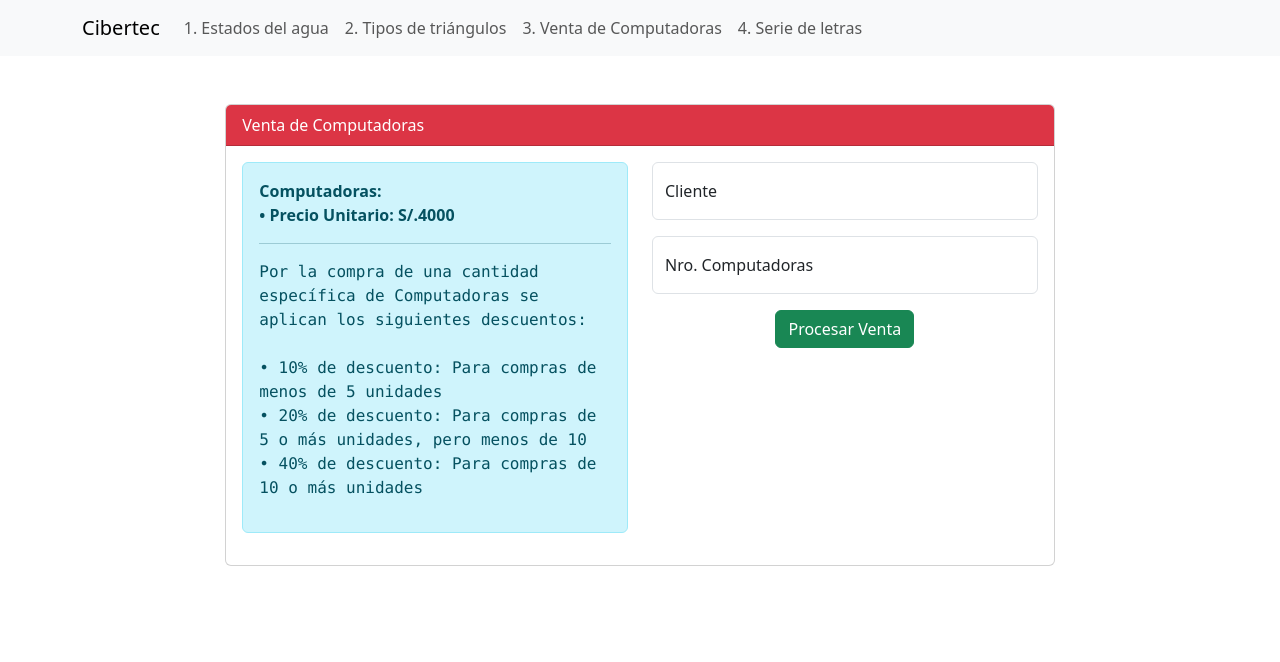
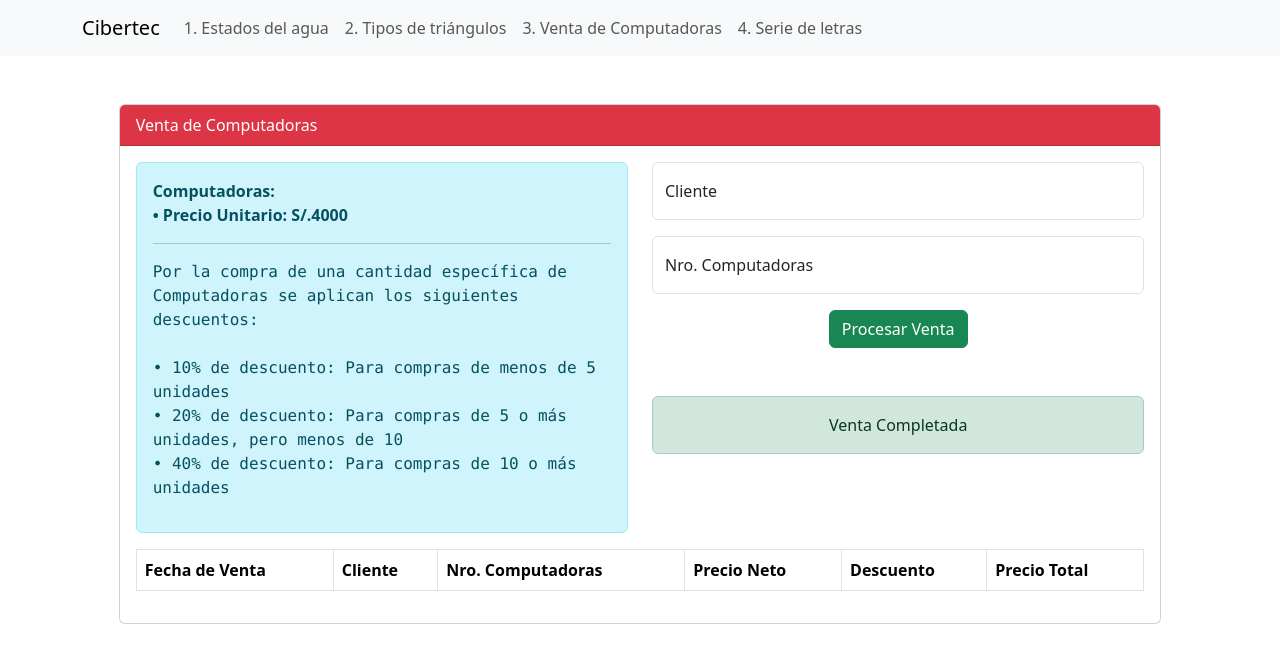
Before and after one commit to BlackTail2000/DAWI_CL3_2, an Angular app: page /venta-computadoras in a window 1280 px wide. Shown: the top 662 px of the page. Built offline with nearby package versions, Linux system fonts and the light colour scheme.

Commit message:
Tabla de Registros Completada

```diff
--- a/src/app/venta-computadoras/venta-computadoras.component.html
+++ b/src/app/venta-computadoras/venta-computadoras.component.html
@@ -1,4 +1,4 @@
-<div class="container col-lg-8 col-md-10 col-sm-12 my-5">
+<div class="container col-lg-10 col-md-11 col-sm-12 my-5">
     <div class="card">
         <div class="card-header text-bg-danger">
             Venta de Computadoras
@@ -37,8 +37,23 @@
                             Procesar Venta
                         </button>
                     </div>
+                    <div class="alert alert-success text-center mt-5" role="alert">
+                        Venta Completada
+                    </div>
                 </div>
             </div>
+            <table class="table table-bordered table-striped">
+                <thead>
+                    <tr>
+                        <th scope="col">Fecha de Venta</th>
+                        <th scope="col">Cliente</th>
+                        <th scope="col">Nro. Computadoras</th>
+                        <th scope="col">Precio Neto</th>
+                        <th scope="col">Descuento</th>
+                        <th scope="col">Precio Total</th>
+                    </tr>
+                </thead>
+            </table>
         </div>
     </div>
 </div>
```
